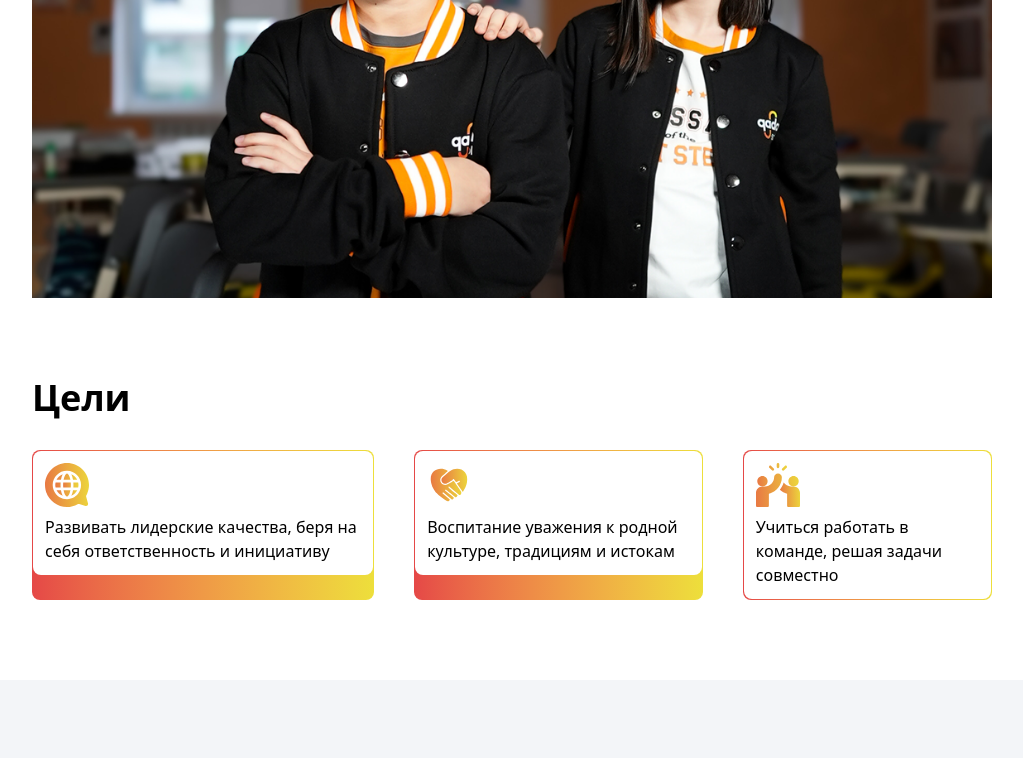
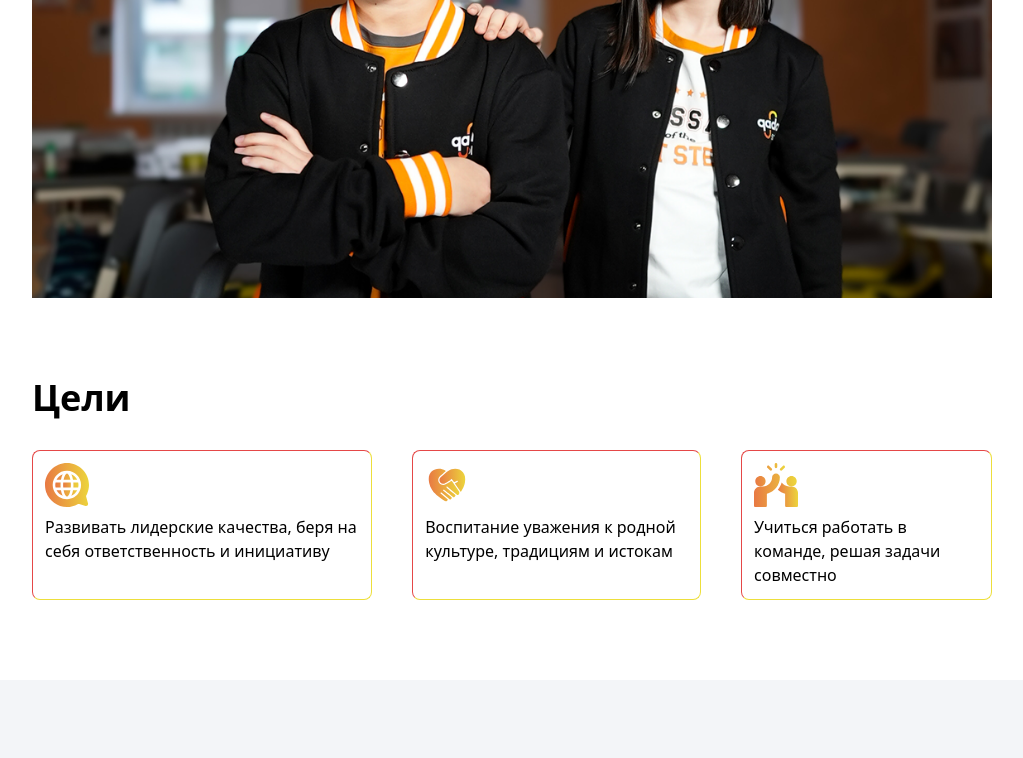
Before and after one commit to dagamaDev/qadam-school, a Vue app: page /mission in a window 1280 px wide. Shown: the part 1540-2298 px from the top of the page, without its empty margins (128-1151 px from the left). Built offline with nearby package versions, Linux system fonts and the light colour scheme.

Commit message:
fix(social-links)

```diff
--- a/src/components/enrollmentHero.vue
+++ b/src/components/enrollmentHero.vue
@@ -26,8 +26,12 @@
                             <div class="w-full border-b border-white"></div>
                         </div>
                         <div class="hidden md:flex gap-2 items-center">
-                            <img class="w-15 h-15" src="../assets/insta_white.svg" alt="">
-                            <img class="w-15 h-15" src="../assets/whatsup_white.svg" alt="">
+                            <a href="https://www.instagram.com/qadamschool?igsh=cHFneHYzYWc2cXZ5">
+                                <img class="w-15 h-15" src="../assets/insta_white.svg" alt="">
+                            </a>
+                            <a href="https://wa.me/+77003357676">
+                                <img class="w-15 h-15" src="../assets/whatsup_white.svg" alt="">
+                            </a>
                             <img class="w-15 h-15" src="../assets/youtube_white.svg" alt="">
                         </div>
                     </div>
--- a/src/components/extraHero.vue
+++ b/src/components/extraHero.vue
@@ -24,8 +24,12 @@
                             <div class="w-full border-b border-white"></div>
                         </div>
                         <div class="hidden md:flex gap-2 items-center">
-                            <img class="w-15 h-15" src="../assets/insta_white.svg" alt="">
-                            <img class="w-15 h-15" src="../assets/whatsup_white.svg" alt="">
+                            <a href="https://www.instagram.com/qadamschool?igsh=cHFneHYzYWc2cXZ5">
+                                <img class="w-15 h-15" src="../assets/insta_white.svg" alt="">
+                            </a>
+                            <a href="https://wa.me/+77003357676">
+                                <img class="w-15 h-15" src="../assets/whatsup_white.svg" alt="">
+                            </a>
                             <img class="w-15 h-15" src="../assets/youtube_white.svg" alt="">
                         </div>
                     </div>
--- a/src/components/missionAims.vue
+++ b/src/components/missionAims.vue
@@ -3,25 +3,20 @@
         <div class="w-full md:w-3/4 px-4 md:px-0">
             <h1 class="text-4xl font-bold mb-8">{{ $t('mission.aims.title') }}</h1>
             <div class="flex flex-col md:flex-row justify-between gap-10">
-                <div class="p-px bg-gradient-to-r from-[#E54847] to-[#EDDF3B] rounded-lg">
-                    <div class="rounded-lg bg-white p-3">
+                <div
+                    class="rounded-lg bg-white p-3 border border-t-[#E54847] border-l-[#E54847] border-b-[#EDDF3B] border-r-[#EDDF3B]">
                     <img class="mb-2 w-11 h-11" src="../assets/mission_world.svg" alt="">
                     <p>{{ $t('mission.aims.improve') }}</p>
                 </div>
-                </div>
-                <div class="p-px bg-gradient-to-r from-[#E54847] to-[#EDDF3B] rounded-lg">
-                    <div class="rounded-lg bg-white p-3">
+                <div class="rounded-lg bg-white p-3 border border-t-[#E54847] border-l-[#E54847] border-b-[#EDDF3B] border-r-[#EDDF3B]">
                     <img class="mb-2 w-11 h-11" src="../assets/mission_piece.svg" alt="">
                     <p>{{ $t('mission.aims.upbringing') }}</p>
                 </div>
-                </div>
-                <div class="p-px bg-gradient-to-r from-[#E54847] to-[#EDDF3B] rounded-lg">
-                    <div class="rounded-lg bg-white p-3">
+                <div class="rounded-lg bg-white p-3 border border-t-[#E54847] border-l-[#E54847] border-b-[#EDDF3B] border-r-[#EDDF3B]">
                     <img class="mb-2 w-11 h-11" src="../assets/mission_friend.svg" alt="">
                     <p>{{ $t('mission.aims.create') }}</p>
                 </div>
             </div>
         </div>
     </div>
-    </div>
 </template>
--- a/src/components/ordaHero.vue
+++ b/src/components/ordaHero.vue
@@ -6,7 +6,8 @@
             <div class="w-full flex flex-col justify-end text-white gap-14 md:gap-24 mt-26 py-4 z-9">
                 <div>
                     <p @click="router.go(-1)" class="hidden md:flex cursor-pointer">← {{ $t('globalWords.main') }}</p>
-                    <p @click="router.go(-1)" class="md:hidden flex cursor-pointer">← {{ $t('globalWords.main-adaptive') }}</p>
+                    <p @click="router.go(-1)" class="md:hidden flex cursor-pointer">← {{ $t('globalWords.main-adaptive')
+                        }}</p>
                 </div>
                 <div class="flex justify-between">
                     <div class="flex flex-col gap-4">
@@ -28,8 +29,12 @@
                         <div class="w-full border-b border-white"></div>
                     </div>
                     <div class="hidden md:flex flex gap-2 items-center">
-                        <img class="w-15 h-15" src="../assets/insta_white.svg" alt="">
-                        <img class="w-15 h-15" src="../assets/whatsup_white.svg" alt="">
+                        <a href="https://www.instagram.com/qadamschool?igsh=cHFneHYzYWc2cXZ5">
+                            <img class="w-15 h-15" src="../assets/insta_white.svg" alt="">
+                        </a>
+                        <a href="https://wa.me/+77003357676">
+                            <img class="w-15 h-15" src="../assets/whatsup_white.svg" alt="">
+                        </a>
                         <img class="w-15 h-15" src="../assets/youtube_white.svg" alt="">
                     </div>
                 </div>
--- a/src/components/parentsHero.vue
+++ b/src/components/parentsHero.vue
@@ -6,7 +6,8 @@
             <div class="w-full flex flex-col justify-end text-white gap-14 md:gap-30 mt-26 py-6">
                 <div>
                     <p @click="router.go(-1)" class="hidden md:flex cursor-pointer">← {{ $t('globalWords.main') }}</p>
-                    <p @click="router.go(-1)" class="md:hidden flex cursor-pointer">← {{ $t('globalWords.main-adaptive') }}</p>
+                    <p @click="router.go(-1)" class="md:hidden flex cursor-pointer">← {{ $t('globalWords.main-adaptive')
+                        }}</p>
                 </div>
                 <div class="flex justify-between">
                     <div class="flex flex-col gap-4">
@@ -29,8 +30,12 @@
                         <div class="w-full border-b border-white"></div>
                     </div>
                     <div class="hidden md:flex gap-2 items-center">
-                        <img class="w-15 h-15" src="../assets/insta_white.svg" alt="">
-                        <img class="w-15 h-15" src="../assets/whatsup_white.svg" alt="">
+                        <a href="https://www.instagram.com/qadamschool?igsh=cHFneHYzYWc2cXZ5">
+                            <img class="w-15 h-15" src="../assets/insta_white.svg" alt="">
+                        </a>
+                        <a href="https://wa.me/+77003357676">
+                            <img class="w-15 h-15" src="../assets/whatsup_white.svg" alt="">
+                        </a>
                         <img class="w-15 h-15" src="../assets/youtube_white.svg" alt="">
                     </div>
                 </div>
--- a/src/components/priceInfo.vue
+++ b/src/components/priceInfo.vue
@@ -116,7 +116,7 @@
             </div>
 
             <div class="w-5/7 mt-10">
-                <h3 class="my-4 text-3xl font-bold">{{ $t('payment.info.details-title') }}:</h3>
+                <h3 class="my-4 text-3xl font-bold">{{ $t('payment.info.details-not-title') }}:</h3>
                 <div class="w-full border-b border-[#D9DEE4] mb-4"></div>
                 <div class="flex gap-2 mt-8">
                     <div class="w-1/2 flex items-start">
--- a/src/locales/kz.json
+++ b/src/locales/kz.json
@@ -249,6 +249,7 @@
       "title": "Qadam School мектебінде оқу ақысы",
       "text": "Біз ағылшын тілін тереңдетіп оқытатын сапалы білім ұсынамыз, бұл үшін үздік халықаралық әдістемелерді қолданамыз. Qadam School мектебінде оқу – балаңыздың табысты болашағына жасалған инвестиция!",
       "details-title": "Оқу ақысына не кіреді",
+      "details-not-title": "Оқу ақысына не кірмейді",
       "unique-title": "Бірегей авторлық білім беру бағдарламасы",
       "unique-text": "Баланың жан-жақты дамуына арналған үздік әлемдік тәжірибелерге негізделген",
       "study": "Оқу",
--- a/src/locales/ru.json
+++ b/src/locales/ru.json
@@ -250,6 +250,7 @@
             "title": "Стоимость обучения в",
             "text": "Мы предлагаем качественное образование с углубленным изучением английского языка, используя лучшие международные методики. Обучение в Qadam School – это инвестиция в успешное будущее вашего ребенка!",
             "details-title": "Что входит в стоимость",
+            "details-not-title": "Что не входит в стоимость",
             "unique-title": "Уникальная авторская образовательная программа",
             "unique-text": "Основана на лучших мировых практиках для всестороннего развития ребёнка",
             "study": "Обучение",
```
Also changed, not shown: src/components/AcademicHero.vue (+11 -5 lines), src/components/MissionHero.vue (+8 -3 lines), src/components/priceHero.vue (+10 -4 lines), src/components/teamHeader.vue (+8 -3 lines). Lines whose indentation alone changed are shown as unchanged.
